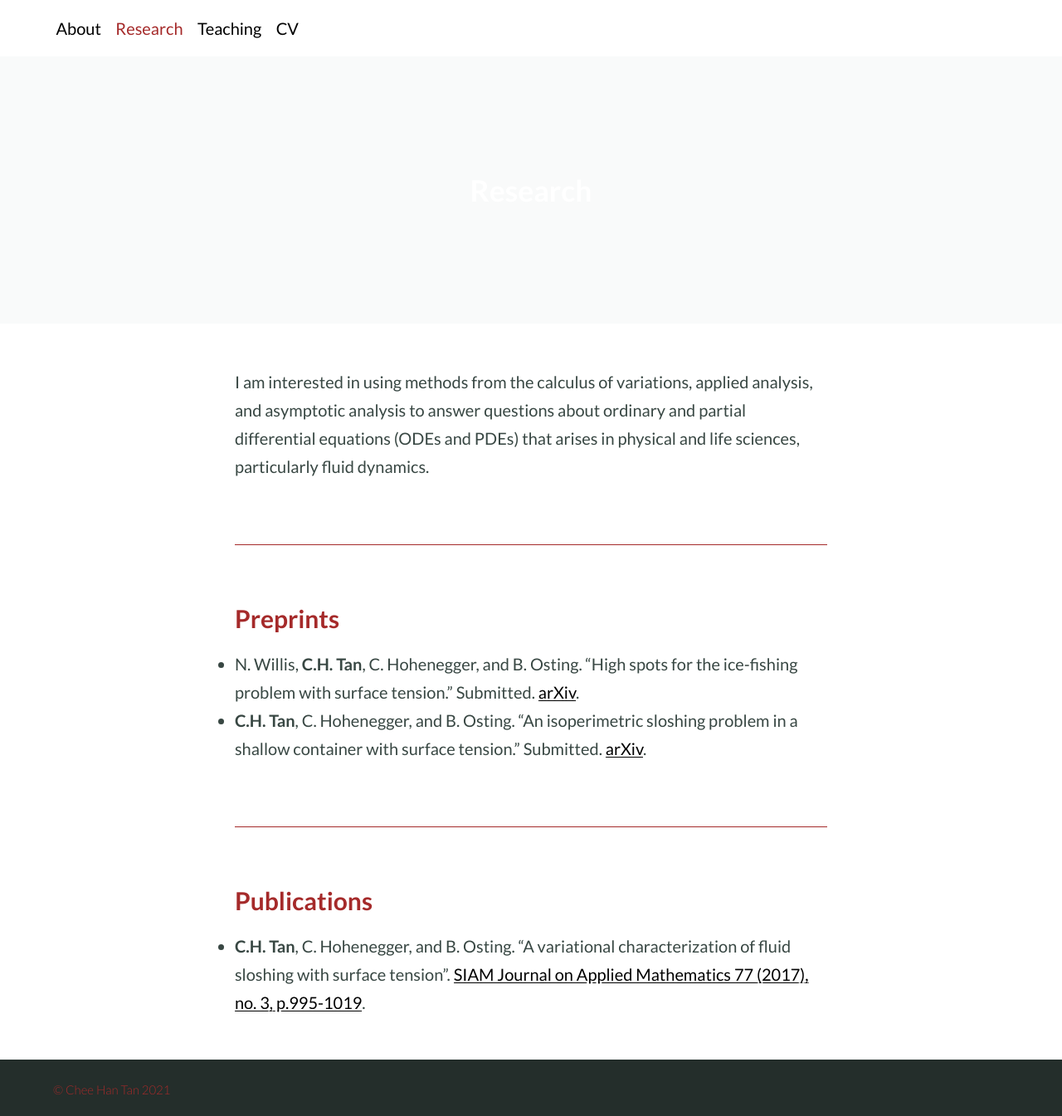
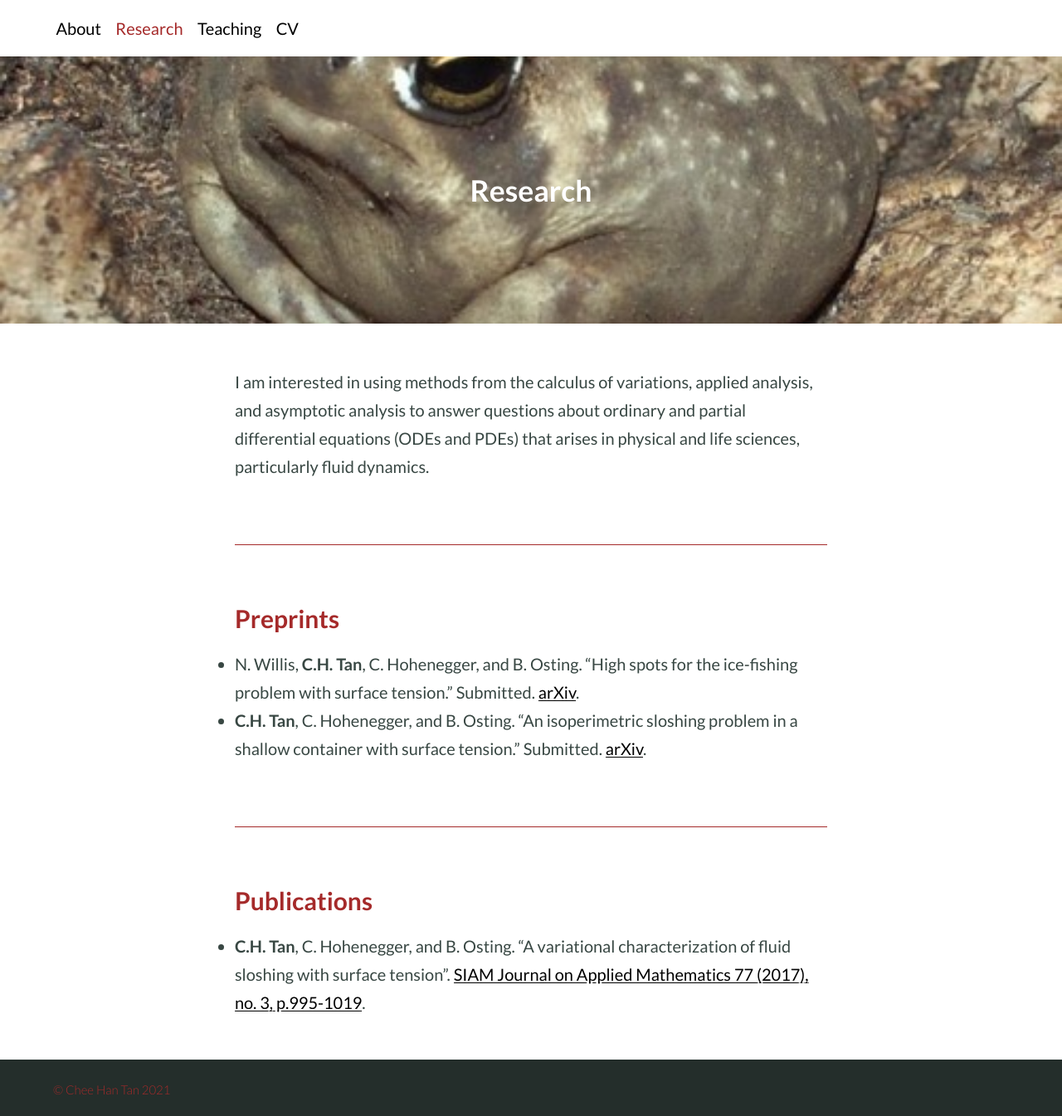
Before and after one commit to cheehantan/cheehantan.github.io, a Jekyll site: the page built from research.md, in a window 1280 px wide. Shown: the whole page at 83% size. Built offline with Jekyll 4.4.1, drawn with Linux system fonts in a browser that asks for light colours.

Commit message:
Update research.md

```diff
--- a/research.md
+++ b/research.md
@@ -3,7 +3,7 @@ title:
 layout: page
 feature_text: |
   ## Research
-feature_image: "IMG_6656-1.png"
+feature_image: "https://cheehantan.github.io/IMG_6656-1.png"
 excerpt: "This."
 ---
 
```
